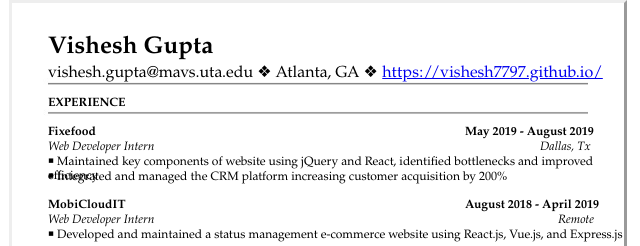
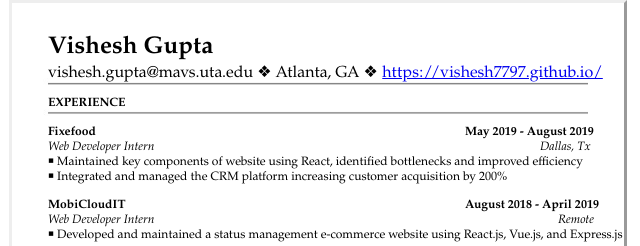
Before and after one commit to Vishesh7797/Resume, a plain HTML site: page index.html in a window 1280 px wide. Shown: the top 246 px of the page, 325-965 px from the left. Drawn offline with Linux system fonts and the light colour scheme; a script that the page names is missing.

Commit message:
Update index.html

```diff
--- a/index.html
+++ b/index.html
@@ -33,7 +33,7 @@ div.cls_010{font-family:Garamond,serif;font-size:12.1px;color:rgb(0,0,0);font-we
 <div style="position:absolute;left:453.00px;top:122.25px" class="cls_008"><span class="cls_008">May 2019 - August 2019</span></div>
 <div style="position:absolute;left:36.00px;top:137.25px" class="cls_009"><span class="cls_009">Web Developer Intern</span></div>
 <div style="position:absolute;left:528.00px;top:137.25px" class="cls_009"><span class="cls_009">Dallas, Tx</span></div>
-<div style="position:absolute;left:36.00px;top:152.25px" class="cls_010"><span class="cls_010">▪  Maintained key components of website using jQuery and React, identified bottlenecks and improved efficiency</span></div>
+<div style="position:absolute;left:36.00px;top:152.25px" class="cls_010"><span class="cls_010">▪  Maintained key components of website using React, identified bottlenecks and improved efficiency</span></div>
 <div style="position:absolute;left:36.00px;top:167.25px" class="cls_010"><span class="cls_010">▪  Integrated and managed the CRM platform increasing customer acquisition by 200%</span></div>
 <div style="position:absolute;left:36.00px;top:195.00px" class="cls_008"><span class="cls_008">MobiCloudIT</span></div>
 <div style="position:absolute;left:453.00px;top:195.00px" class="cls_008"><span class="cls_008">August 2018 - April 2019</span></div>
```
